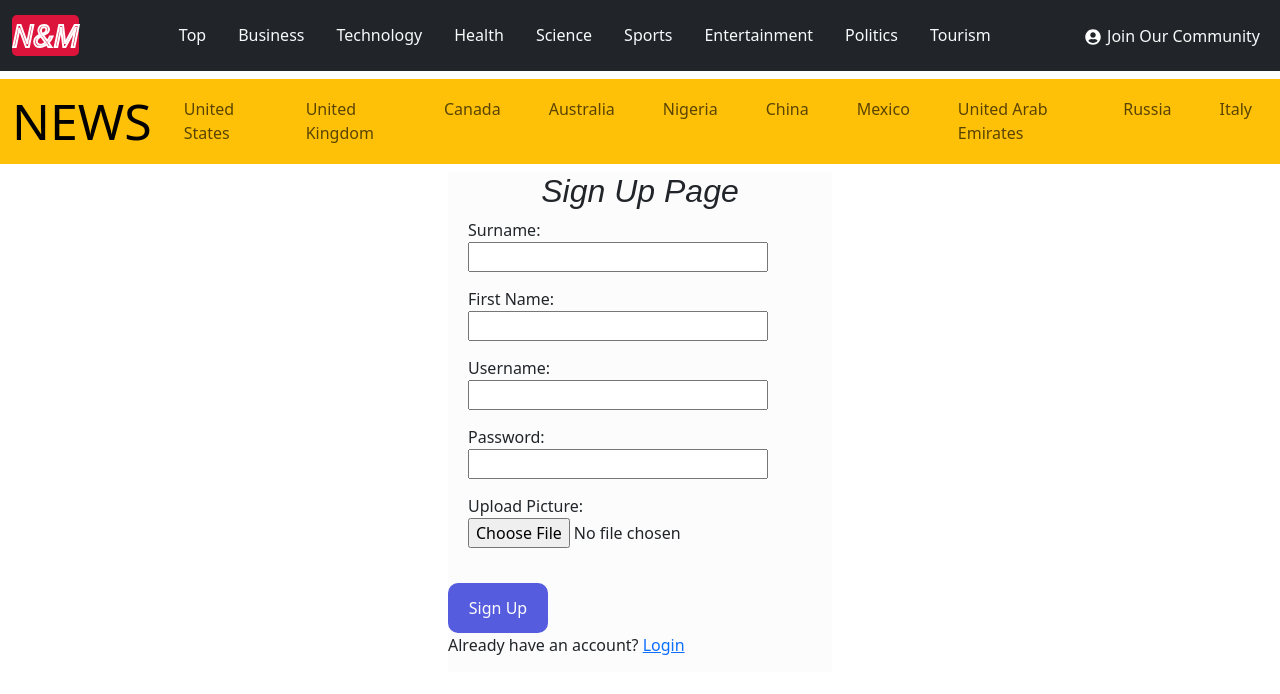
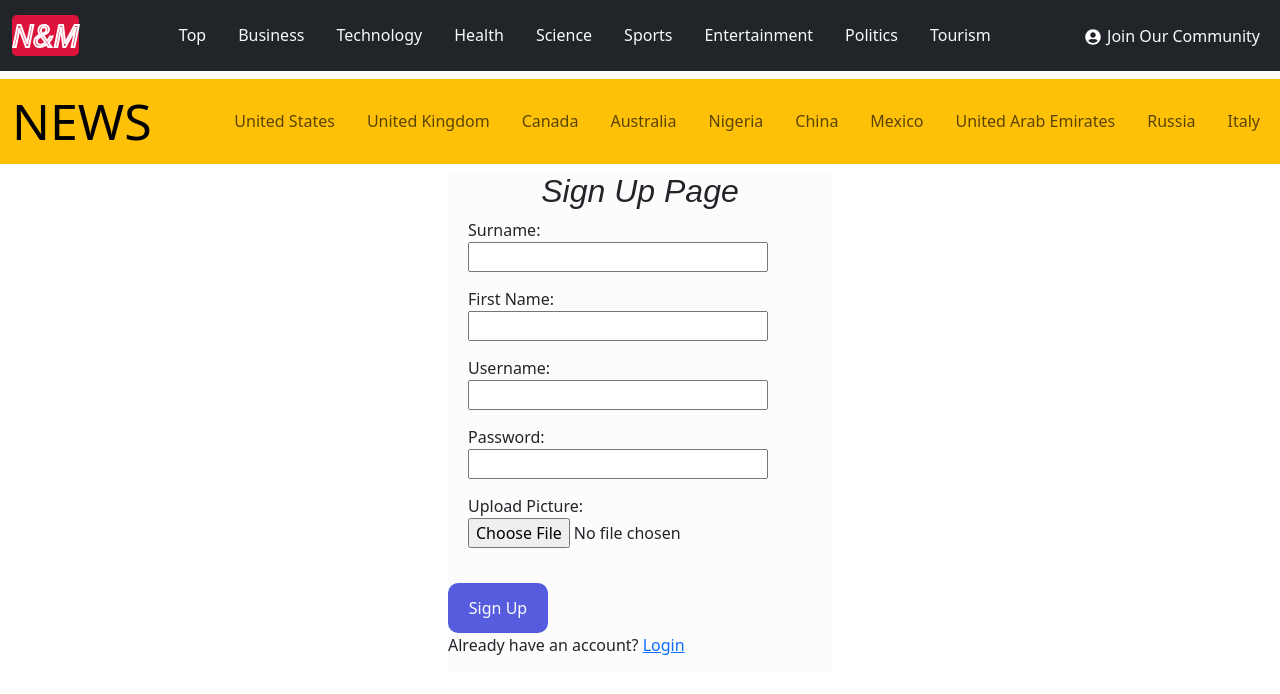
Before and after one commit to Yugee-ndukwe/news-media-app, a React (Create React App) app: page /pages in a window 1280 px wide. Shown: the top 694 px of the page. Built offline with nearby package versions, Linux system fonts and the light colour scheme.

Commit message:
i made some changes to the nav and the news item

```diff
--- a/src/Component/Body/newsitem.js
+++ b/src/Component/Body/newsitem.js
@@ -47,7 +47,8 @@ export function NewsItem({ title, description, src, url, onClick }) {
 
   const copyUrl = () =>{
     const urlElement = document.createElement('textarea');
-    urlElement.value = url;
+    const titleAndUrl = `${title}\n${url}`;
+    urlElement.value = titleAndUrl;
     document.body.appendChild(urlElement);
     urlElement.select();
     document.execCommand('copy');
--- a/src/Component/Navbar/navbar.js
+++ b/src/Component/Navbar/navbar.js
@@ -30,59 +30,15 @@ export function BasicExample({setCategory}) {
   //   onCategoryChange(category);
   // };
 
-
     return (
 
-
-
       <>
-      {/* <Navbar expand="lg" bg="dark" sticky="top">
-        <div className="container-fluid">
-      <Navbar.Brand as={Link} to="/">
-        <span className="logo1">N&M</span>
-      </Navbar.Brand>
-      <Navbar.Toggle aria-controls="basic-navbar-nav" />
-      <Navbar.Collapse id="basic-navbar-nav">
-        <Nav className="m-auto" variant='underline'activeKey={activeKey}
-      onSelect={handleSelect}>
-          <Nav.Link  as={Link} to="/category/general" className="text-light list" aria-active onClick={() => handleCategoryClick('general')}>
-            General
-          </Nav.Link>
-          <Nav.Link eventKey={'technology'} as={Link} to="/category/technology" className="text-light list" onClick={() => handleCategoryClick('technology')}>
-            Technology
-          </Nav.Link>
-          <Nav.Link eventKey={'health'} as={Link} to="/category/health" className="text-light list" onClick={() => handleCategoryClick('health')}>
-            Health
-          </Nav.Link>
-          <Nav.Link eventKey={'sport'} as={Link} to="/category/sports" className="text-light list" onClick={() => handleCategoryClick('sports')}>
-            Sports
-          </Nav.Link>
-          <Nav.Link eventKey={'entertainment'} as={Link} to="/category/entertainment" className="text-light list" onClick={() => handleCategoryClick('entertainment')}>
-            Entertainment
-          </Nav.Link>
-          <Nav.Link eventKey={'science'} as={Link} to="/category/science" className="text-light list" onClick={() => handleCategoryClick('science')}>
-            Science
-          </Nav.Link>
-          <Nav.Link eventKey={'business'} as={Link} to="/category/business" className="text-light list" onClick={() => handleCategoryClick('business')}>
-            Business
-          </Nav.Link>
-        </Nav>
-        <Nav>
-          <Nav.Link eventKey={'join our community'} as={Link} to='/pages' className="text-light list" onClick={handleJoinCommunityClick}>
-            <FaUserCircle style={{ width: '20px', color: '#fff' }} /> Join Our Community
-          </Nav.Link>
-        </Nav>
-      </Navbar.Collapse>
-      </div>
-    </Navbar>
- */}
-
-    <Navbar expand="lg" bg="dark" sticky= 'top'className="categoryNav"collapseOnSelect>
+          <Navbar expand="lg" bg="dark" variant="dark" sticky= 'top'className="categoryNav"collapseOnSelect>
               <div className="container-fluid ">
                 <Navbar.Brand as={Link} to="/">
                   <span className="logo1">N&M</span>
                 </Navbar.Brand>
-          <Navbar.Toggle aria-controls="basic-navbar-nav" />
+                <Navbar.Toggle aria-controls="basic-navbar-nav"/>
                 <Navbar.Collapse id="basic-navbar-nav">
                   <Nav className="m-auto" variant='underline' activeKey={activeKey} onSelect={handleSelect}>
                     {categories.map((category) => (
--- a/src/header/headernav.css
+++ b/src/header/headernav.css
@@ -18,8 +18,8 @@
     color: #435;
 } */
 
-video{
+/* video{
     width: 870px;
 height: 400px;
 flex-shrink: 0;
-}
+} */
--- a/src/header/headernav.js
+++ b/src/header/headernav.js
@@ -7,7 +7,7 @@
  import { WorldNews } from '../Component/Body/world';
  import VID from '../assests/Video.png'
 
- export function HeaderNav({ setCountry, onCategoryChange }) {
+ export function HeaderNav({ setCountry }) {
    const [activeKey, setActiveKey] = useState('');
 
    const countryNames = {
@@ -27,22 +27,31 @@
     setCountry(countryCode)
    };
 
+   const handleSelect = (eventKey) => {
+    // Do something when a NavItem is selected
+    setActiveKey(eventKey);
+  }
    return (
      <>
         <header>
 
-       <Navbar expand="lg"collapseOnSelect>
-     <div className="container-fluid bg-warning custom-nav">
-     <Navbar.Brand as={Link} to="#" className="news">NEWS</Navbar.Brand>
+            <Navbar collapseOnSelect expand="lg" >
+                <div className="container-fluid bg-warning">
+                  <Navbar.Brand as={Link} to="#" className="news">
+                    NEWS
+                  </Navbar.Brand>
                   <Navbar.Toggle aria-controls="navbarSupportedContent" />
                   <Navbar.Collapse id="navbarSupportedContent">
-       <Nav className="ms-auto mb-2 mb-lg-0" variant='underline' activeKey={activeKey}>
+                    <Nav className="ms-auto mb-2 mb-lg-0" variant="underline" activeKey={activeKey}  onSelect={handleSelect}>
                       {Object.keys(countryNames).map((countryCode) => (
                         <Nav.Link
                           as="li"
-             className={`nav-item country mx-2 ${activeKey === countryCode ? 'active' : ''}`}
+                          className={`nav-item  ${activeKey === countryCode ? 'active' : ''}`}
                           key={countryCode}
-             onClick={() => setCountry(countryCode)}
+                          onClick={() => {
+                            setCountry(countryCode);
+                            setActiveKey(countryCode);
+                          }}
                         >
                           {countryNames[countryCode]}
                         </Nav.Link>
@@ -51,9 +60,6 @@
                   </Navbar.Collapse>
                 </div>
             </Navbar>
-
-
-
       </header>
 
        {/* <header className="">
```
Lines whose indentation alone changed are shown as unchanged.
